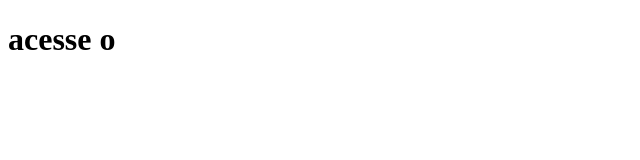
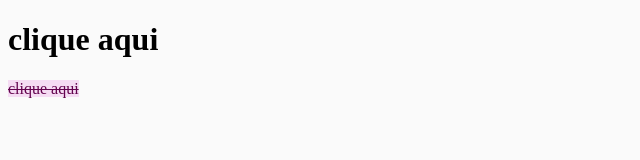
Before and after one commit to aggata27/aggata2d-aluraplus, a plain HTML site: page index.html in a window 1280 px wide. Shown: the whole page, without its empty margins (0-640 px from the left). Drawn offline with Linux system fonts and the light colour scheme.

Commit message:
Add files via upload

```diff
--- a/index.html
+++ b/index.html
@@ -9,6 +9,7 @@
 </head>
 
 <body>
-    <h1>acesse o </h1>
+    <h1>clique aqui</h1>
+    <a class="botao" href="https://www.instagram.com/">clique aqui</a>
 </body>
 </html>
--- a/style.css
+++ b/style.css
@@ -0,0 +1,16 @@
+body{
+background-color: rgb(250, 250, 250);
+}
+
+.titulo{
+    color: aqua;
+}
+
+.botao{
+    background-color: rgba(206, 3, 189, 0.123);
+    color: rgb(99, 3, 78);
+    font-size:rgb(161, 7, 182) ;
+    text-decoration: line-through;
+    padding: 0ch;
+    border-radius: 0cqmax;
+}
```
